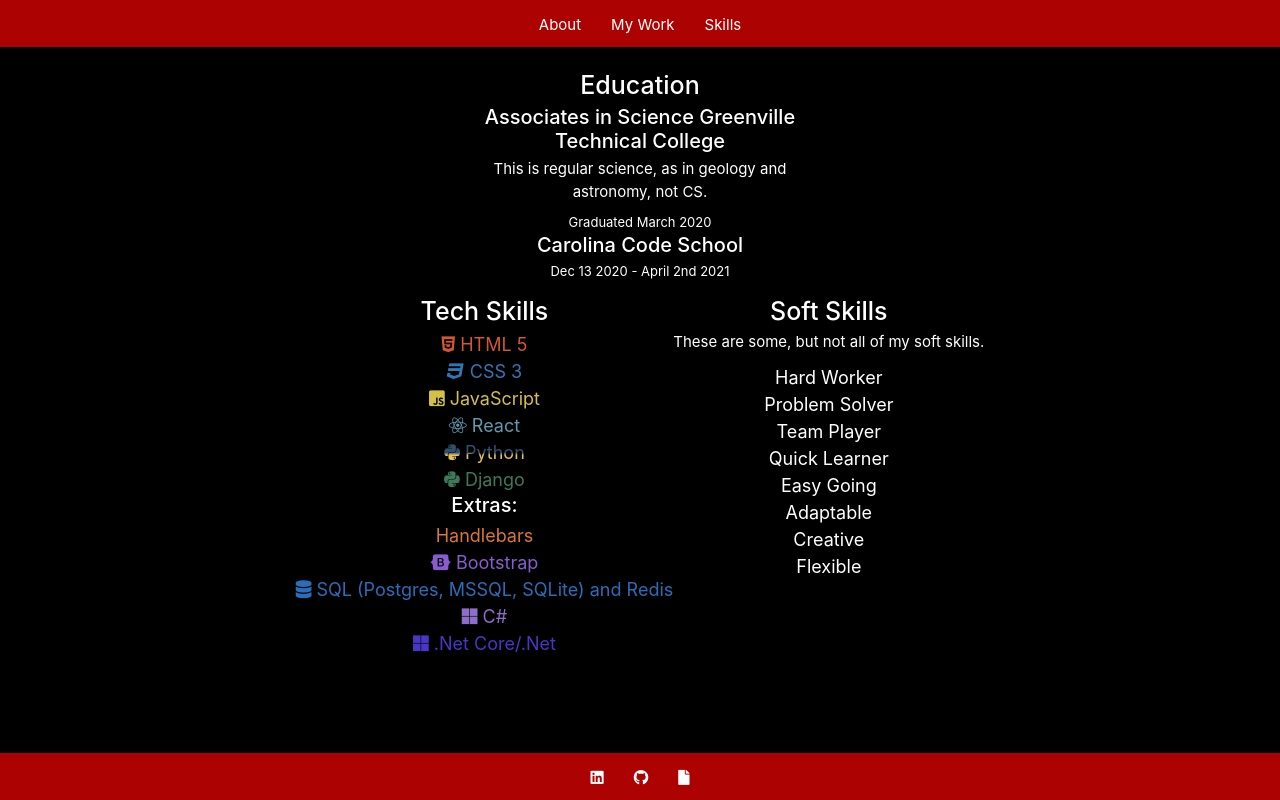
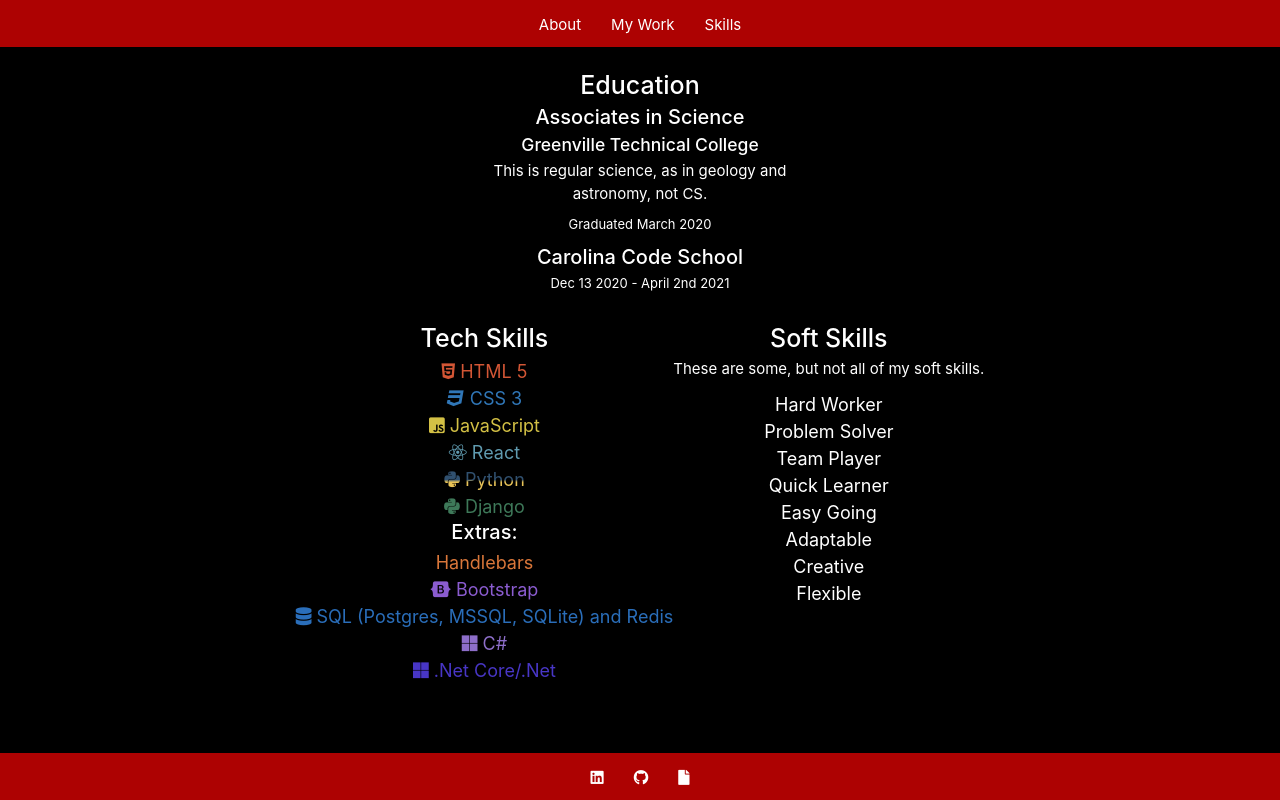
Before and after one commit to PatrickBoynton/portfolio, a React (Create React App) app: page /resume in a window 1280 px wide. Built offline with nearby package versions, Linux system fonts and the light colour scheme.

Commit message:
Minor formatting.

```diff
--- a/src/components/Resume.js
+++ b/src/components/Resume.js
@@ -6,13 +6,14 @@
             <section style={{margin: "2rem"}}>
                 <div className="m-auto text-center education">
                     <h1>Education</h1>
-                    <h2>Associates in Science Greenville Technical College</h2>
+                    <h2>Associates in Science</h2>
+                    <h3>Greenville Technical College</h3>
                     <p>This is regular science, as in geology and astronomy, not CS.</p>
                     <time style={{fontSize: "1.3rem"}}>Graduated March 2020</time>
-                    <h2>Carolina Code School</h2>
+                    <h2 className="mt-3">Carolina Code School</h2>
                     <time style={{fontSize: "1.3rem"}}>Dec 13 2020 - April 2nd 2021</time>
                 </div>
-                <div className="d-flex skills mt-4 justify-content-center">
+                <div className="d-flex skills mt-5 justify-content-center">
                     <div className="text-center">
                         <h1>Tech Skills</h1>
                         <ul style={{marginBottom: '3.5rem'}}>
```
